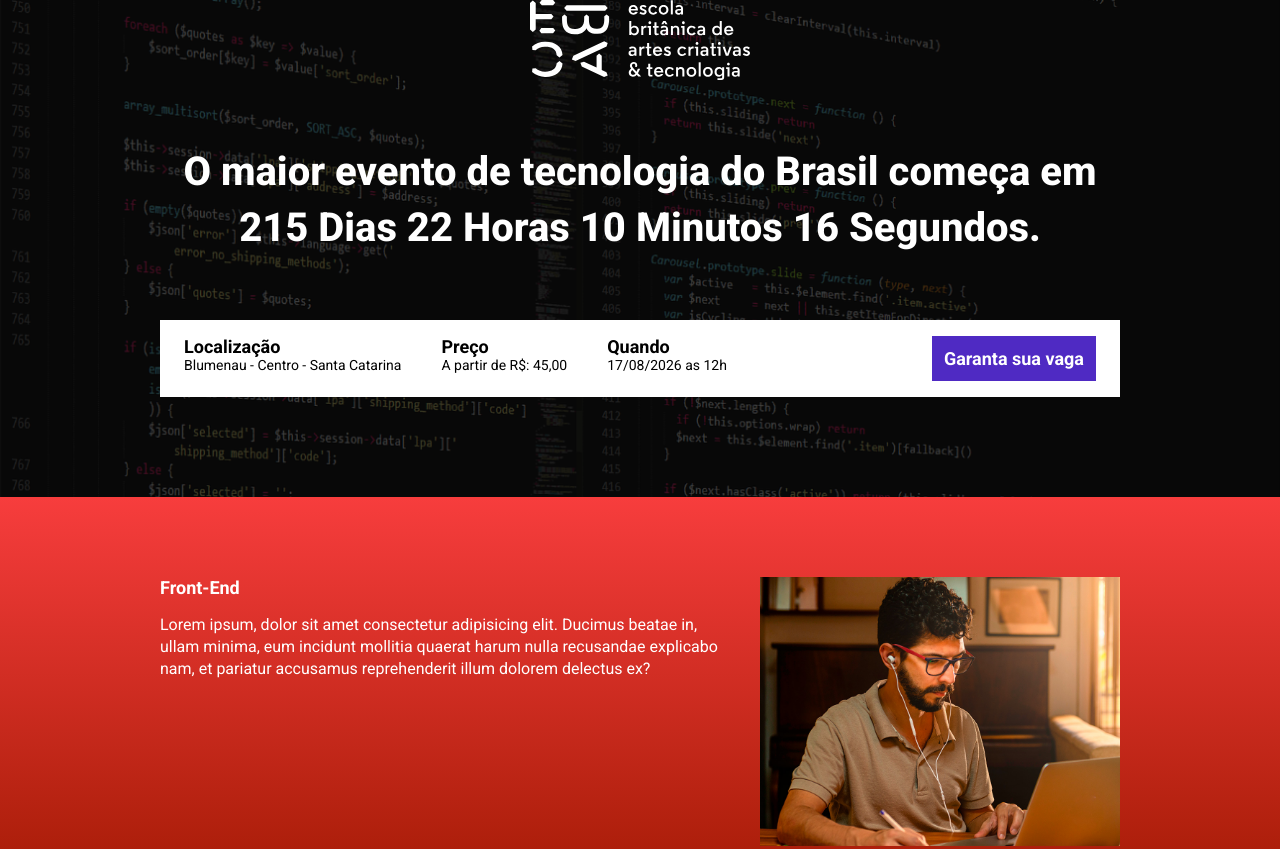
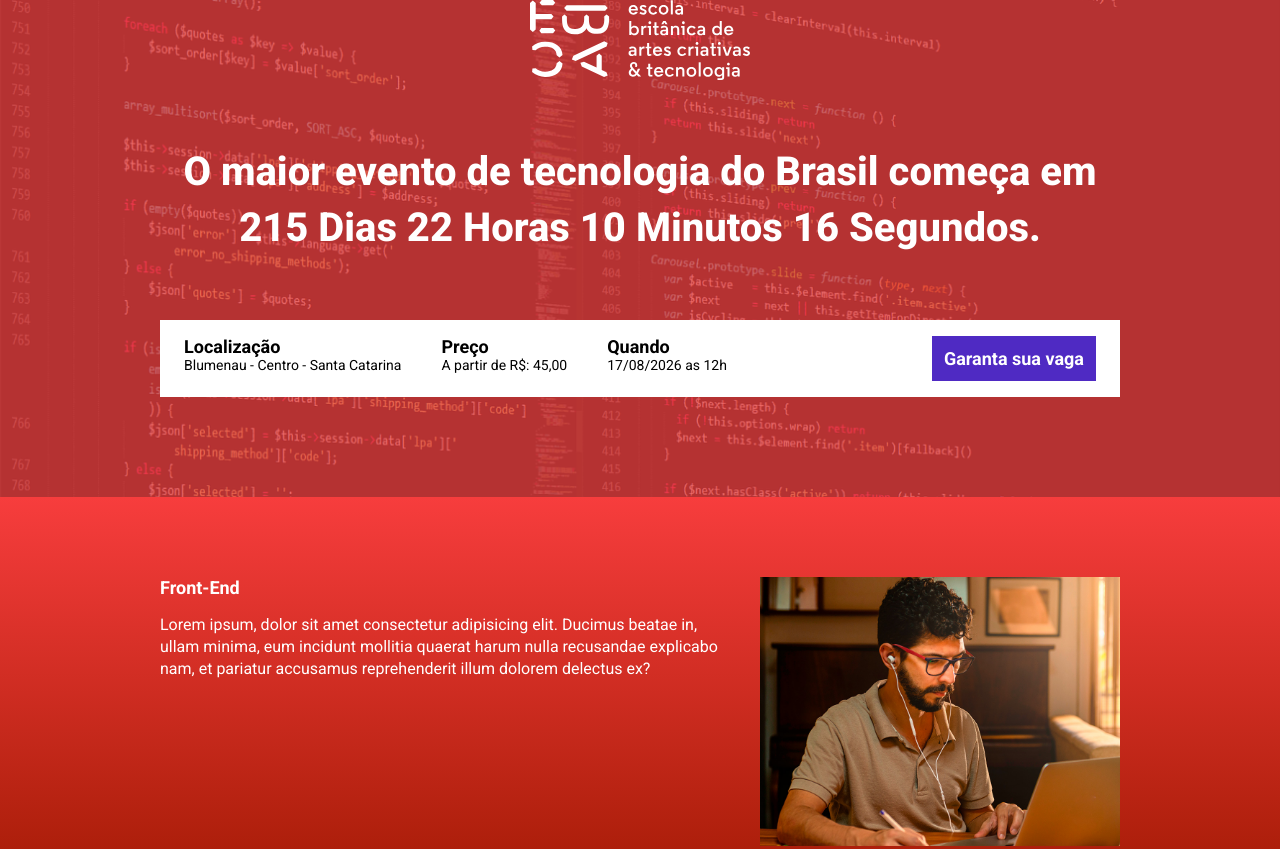
Before and after one commit to Jailsonr12/Parcel, a website built with Parcel: page src/index.html in a window 1280 px wide. Shown: the top 849 px of the page. Built offline with nearby package versions, Linux system fonts and the light colour scheme.

Commit message:
Update _hero.scss

```diff
--- a/src/styles/_hero.scss
+++ b/src/styles/_hero.scss
@@ -18,7 +18,7 @@
         left: 0;
         width: 100%;
         height: 100%;
-        background-color: variable.$secondaryTextColor;
+        background-color: variable.$red1;
         content: "";
         opacity: 0.7;
     }
```
